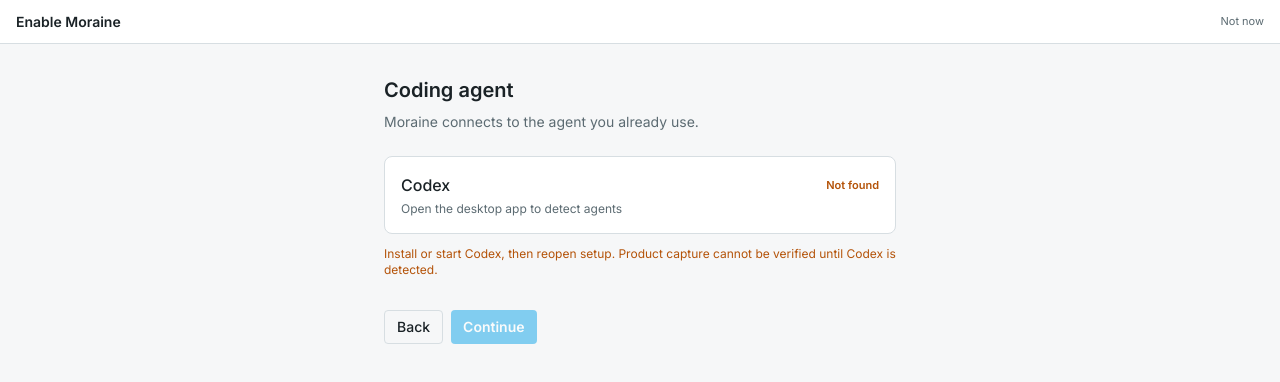
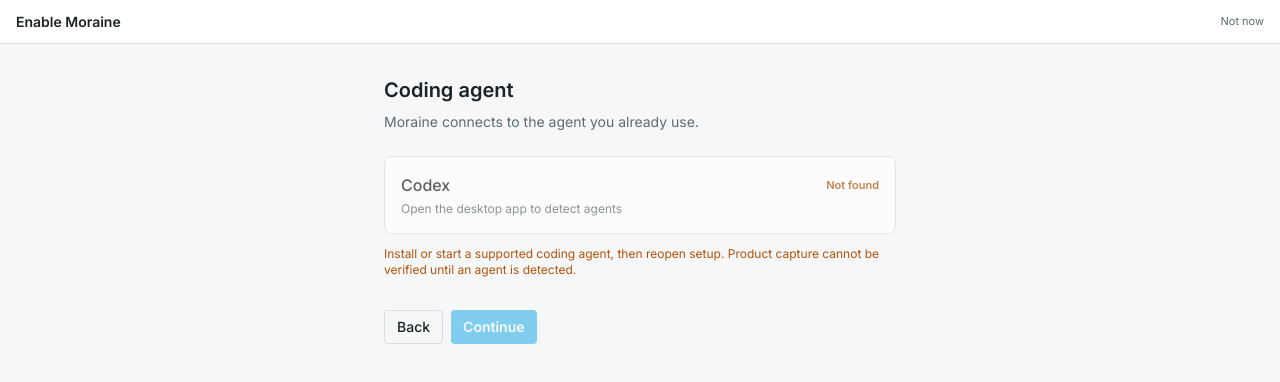
Before and after one commit to v-t-r-gg/Moraine, a React (Vite) app: page / in a window 1280 px wide. Both pictures are taken after a click on the button "Continue". Shown: the top 382 px of the page. Built offline with nearby package versions, Linux system fonts and the light colour scheme.

Commit message:
feat(frontend): select among detected agent adapters
Show Codex and Claude Code from detection results, auto-select when only
one agent is present, and require explicit choice when both are detected.

```diff
--- a/src/features/onboarding/OnboardingWizard.tsx
+++ b/src/features/onboarding/OnboardingWizard.tsx
@@ -50,6 +50,7 @@
   const [step, setStep] = useState<WizardStep>("welcome");
   const [system, setSystem] = useState<SystemStateDto | null>(systemState ?? null);
   const [projectPath, setProjectPath] = useState(initialProject ?? "");
+  const [selectedAgent, setSelectedAgent] = useState<string | null>(null);
   const [plan, setPlan] = useState<SetupPlanDto | null>(null);
   const [receipt, setReceipt] = useState<SetupReceiptDto | null>(null);
   const [progressLabel, setProgressLabel] = useState("");
@@ -102,12 +103,16 @@
       setError("Choose a project folder first");
       return;
     }
+    if (!selectedAgent) {
+      setError("Choose a coding agent first");
+      return;
+    }
     setBusy(true);
     setError(null);
     try {
       const p = await provisionPlan({
         project: projectPath.trim(),
-        agent: "codex",
+        agent: selectedAgent,
         enableAutostart: true,
       });
       setPlan(p);
@@ -117,7 +122,7 @@
     } finally {
       setBusy(false);
     }
-  }, [projectPath]);
+  }, [projectPath, selectedAgent]);
 
   const runApply = useCallback(async () => {
     if (!projectPath.trim() || !plan) return;
@@ -224,6 +229,8 @@
           {step === "agents" ? (
             <AgentsStep
               agents={agents}
+              selectedId={selectedAgent}
+              onSelect={setSelectedAgent}
               onBack={() => setStep("welcome")}
               onNext={() => setStep("project")}
             />
@@ -303,60 +310,110 @@
 
 function AgentsStep({
   agents,
+  selectedId,
+  onSelect,
   onBack,
   onNext,
 }: {
   agents: DetectedAgentDto[];
+  selectedId: string | null;
+  onSelect: (id: string) => void;
   onBack: () => void;
   onNext: () => void;
 }) {
-  const codex = agents.find((a) => a.id === "codex") ?? {
+  const list =
+    agents.length > 0
+      ? agents
+      : [
+          {
             id: "codex",
             displayName: "Codex",
             detected: false,
             status: "notFound",
             statusMessage: "Not detected yet",
             kind: "codex",
-  };
+          } satisfies DetectedAgentDto,
+        ];
+  const detected = list.filter((a) => a.detected);
+  const effectiveSelected =
+    selectedId ??
+    (detected.length === 1 ? detected[0].id : null);
+
+  // Auto-select the only detected agent.
+  if (selectedId == null && detected.length === 1) {
+    queueMicrotask(() => onSelect(detected[0].id));
+  }
+
+  const canContinue =
+    effectiveSelected != null &&
+    list.some((a) => a.id === effectiveSelected && a.detected);
+
   return (
     <div data-testid="wizard-agents">
       <h1 className="text-xl font-semibold">Coding agent</h1>
       <p className="mt-2 text-sm" style={{ color: "var(--muted)" }}>
         Moraine connects to the agent you already use.
+        {detected.length > 1
+          ? " Choose which agent to connect for this project."
+          : null}
       </p>
-      <div
-        className="mt-6 rounded-lg border p-4"
-        style={{ borderColor: "var(--border)", background: "var(--panel)" }}
+      <div className="mt-6 space-y-3">
+        {list.map((agent) => {
+          const selected = effectiveSelected === agent.id;
+          return (
+            <button
+              key={agent.id}
+              type="button"
+              data-testid={`wizard-agent-${agent.id}`}
+              disabled={!agent.detected}
+              onClick={() => onSelect(agent.id)}
+              className="w-full rounded-lg border p-4 text-left transition"
+              style={{
+                borderColor: selected ? "var(--accent, #2563eb)" : "var(--border)",
+                background: "var(--panel)",
+                opacity: agent.detected ? 1 : 0.7,
+              }}
             >
               <div className="flex items-center justify-between">
-          <span className="font-medium">{codex.displayName}</span>
+                <span className="font-medium">{agent.displayName}</span>
                 <span
                   className="text-[11px] font-semibold"
-            style={{ color: codex.detected ? "#16a34a" : "#b45309" }}
+                  style={{ color: agent.detected ? "#16a34a" : "#b45309" }}
                 >
-            {codex.detected ? "Detected" : "Not found"}
+                  {agent.detected ? "Detected" : "Not found"}
                 </span>
               </div>
               <p className="mt-1 text-xs" style={{ color: "var(--muted)" }}>
-          {codex.statusMessage}
+                {agent.statusMessage}
               </p>
-        {codex.executable ? (
-          <details className="mt-2 text-[10px]" style={{ color: "var(--muted)" }}>
+              {agent.executable ? (
+                <details
+                  className="mt-2 text-[10px]"
+                  style={{ color: "var(--muted)" }}
+                >
                   <summary>Advanced details</summary>
-            <code className="mt-1 block break-all">{codex.executable}</code>
-            {codex.version ? <div>Version: {codex.version}</div> : null}
+                  <code className="mt-1 block break-all">{agent.executable}</code>
+                  {agent.version ? <div>Version: {agent.version}</div> : null}
                 </details>
               ) : null}
+            </button>
+          );
+        })}
       </div>
-      {!codex.detected ? (
+      {detected.length === 0 ? (
         <p className="mt-3 text-xs" style={{ color: "#b45309" }}>
-          Install or start Codex, then reopen setup. Product capture cannot be
-          verified until Codex is detected.
+          Install or start a supported coding agent, then reopen setup. Product
+          capture cannot be verified until an agent is detected.
+        </p>
+      ) : null}
+      {detected.length > 1 && !effectiveSelected ? (
+        <p className="mt-3 text-xs" style={{ color: "#b45309" }}>
+          Select which agent to connect.
         </p>
       ) : null}
       <div className="mt-8 flex gap-2">
         <SecondaryButton onClick={onBack}>Back</SecondaryButton>
-        <PrimaryButton onClick={onNext} disabled={!codex.detected}>
+        <PrimaryButton onClick={onNext} disabled={!canContinue}>
           Continue
         </PrimaryButton>
       </div>
```
Also changed, not shown: 1 other file (tests, documents, lock files or other folders). Lines whose indentation alone changed are shown as unchanged.
